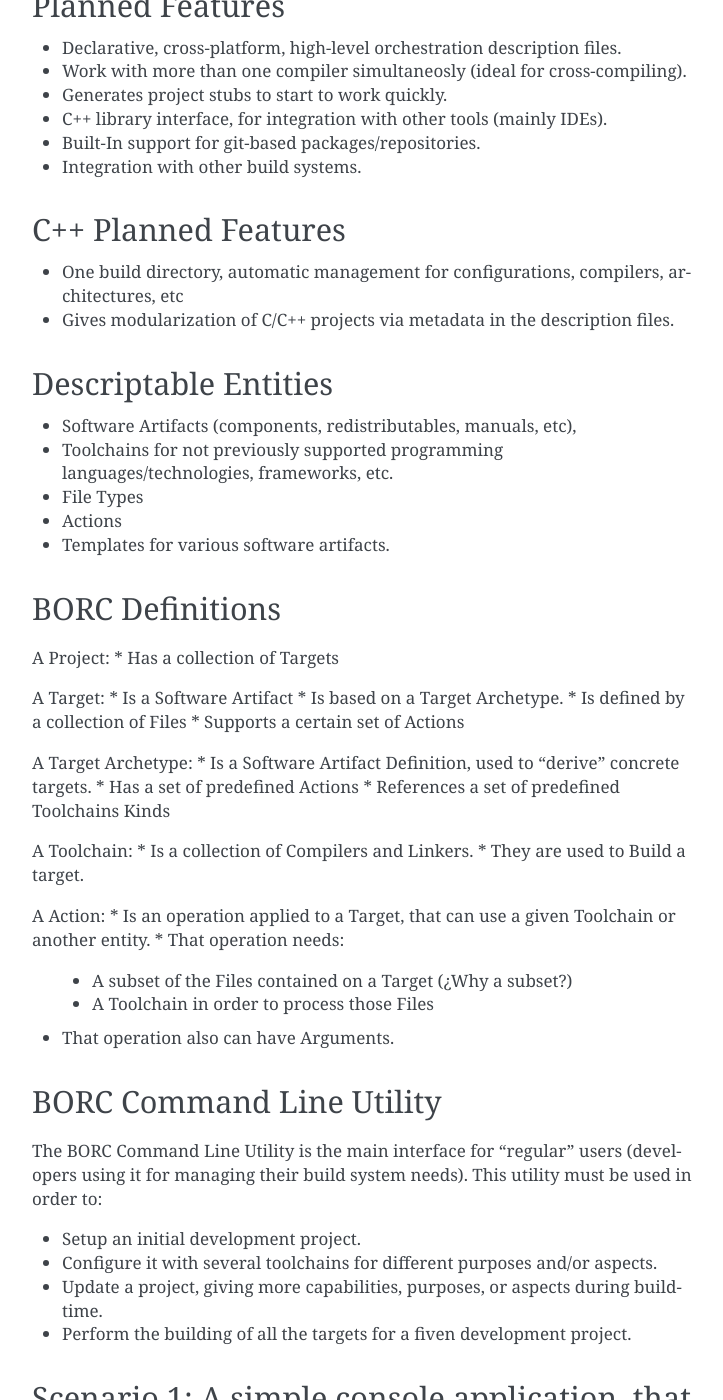
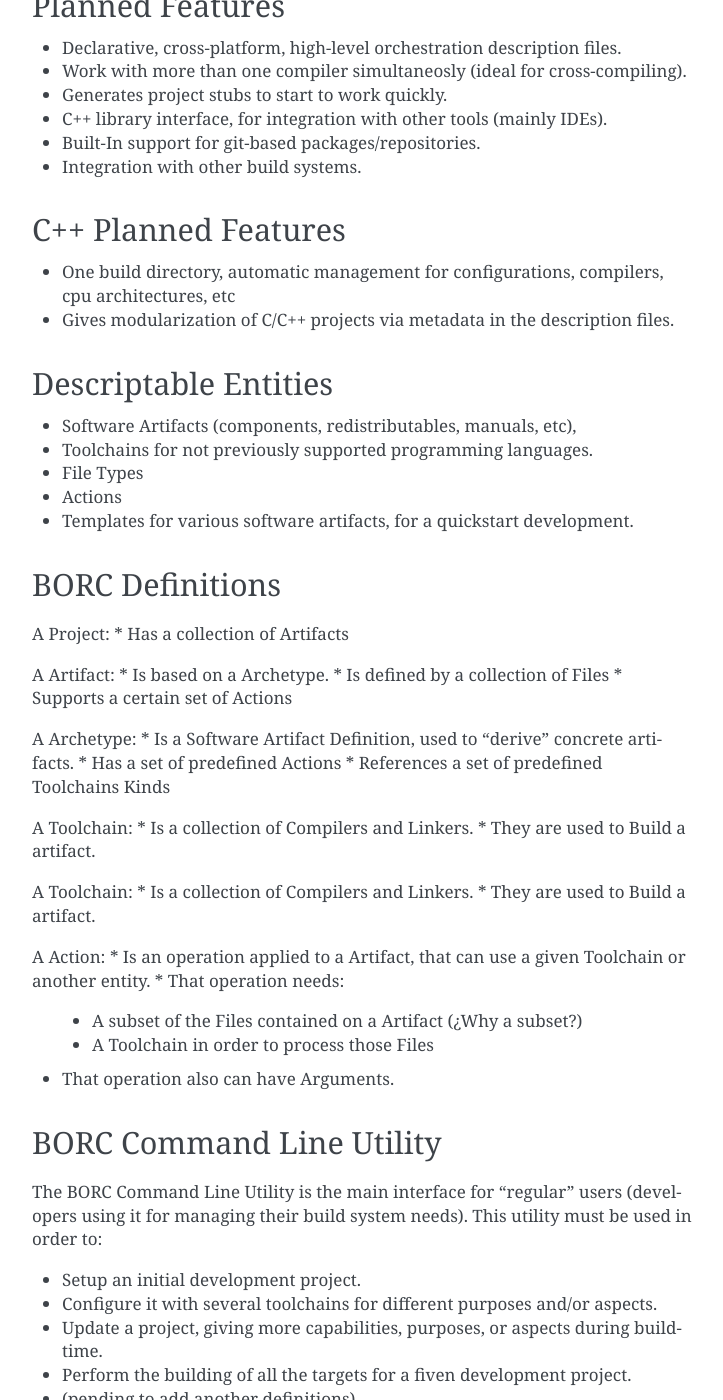
Before and after one commit to fapablazacl-old/borc-deprecated, a Sphinx documentation site: the page built from docs/source/index.rst, in a window 1280 px wide and 1400 px high, scrolled down 269 px. Shown: the whole window, without its empty margins (388-1111 px from the left). Built offline with Sphinx 7.4.7, drawn with Linux system fonts in a browser that asks for light colours; some of the changed text lies outside the part shown.

Commit message:
Updated documentation

```diff
--- a/docs/source/index.rst
+++ b/docs/source/index.rst
@@ -21,7 +21,7 @@
 C++ Planned Features
 --------------------
 
-* One build directory, automatic management for configurations, compilers, architectures, etc
+* One build directory, automatic management for configurations, compilers, cpu architectures, etc
 * Gives modularization of C/C++ projects via metadata in the description files.
 
 
@@ -29,37 +29,40 @@
 ---------------------
 
 * Software Artifacts (components, redistributables, manuals, etc),
-* Toolchains for not previously supported programming languages/technologies, frameworks, etc.
+* Toolchains for not previously supported programming languages.
 * File Types
 * Actions
-* Templates for various software artifacts.
+* Templates for various software artifacts, for a quickstart development.
 
 
 BORC Definitions
 -------------------------
 
 A Project:
-* Has a collection of Targets
+* Has a collection of Artifacts
 
-A Target:
-* Is a Software Artifact
-* Is based on a Target Archetype.
+A Artifact:
+* Is based on a Archetype.
 * Is defined by a collection of Files
 * Supports a certain set of Actions
 
-A Target Archetype:
-* Is a Software Artifact Definition, used to "derive" concrete targets.
+A Archetype:
+* Is a Software Artifact Definition, used to "derive" concrete artifacts.
 * Has a set of predefined Actions
 * References a set of predefined Toolchains Kinds
 
 A Toolchain:
 * Is a collection of Compilers and Linkers.
-* They are used to Build a target.
+* They are used to Build a artifact.
+
+A Toolchain:
+* Is a collection of Compilers and Linkers.
+* They are used to Build a artifact.
 
 A Action:
-* Is an operation applied to a Target, that can use a given Toolchain or another entity.
+* Is an operation applied to a Artifact, that can use a given Toolchain or another entity.
 * That operation needs:
-  * A subset of the Files contained on a Target (¿Why a subset?)
+  * A subset of the Files contained on a Artifact (¿Why a subset?)
   * A Toolchain in order to process those Files
 * That operation also can have Arguments.
 
@@ -74,40 +77,43 @@
 * Configure it with several toolchains for different purposes and/or aspects.
 * Update a project, giving more capabilities, purposes, or aspects during build-time.
 * Perform the building of all the targets for a fiven development project.
-
+* (pending to add another definitions)
 
 Scenario 1: A simple console application, that outputs 'HelloWorld from Sample Project!'
 ----------------------------------------------------------------------------------------
 
+$ borc --help
+  BORC Build Orchestrator 0.0.0 (GIT commit aaaaaaaaaaaaaaaa)
+
 $ borc
-  Not a valid BORC directory (no file main.borc)
+  Not a valid BORC directory (no file main.borc nor .borc directory)
+  Use 'borc init' to setup an initial project
 
 $ borc --working-directory sample-project/
-  You are on the SampleProject project, version v1.0.0.
-
-  Available Targets:
-    SampleProject (cplusplus/executable)
-    Actions:
-      build, install, clean, purge, run
-
-    Compatible Toolchains:
-      cplusplus (system clang-5.1.2)
-      asm toolchain (N/A)
+  project SampleProject project, version 1.0.0
+    artifact SampleProgram (cplusplus/executable)
 
 $ cd sample-project
+
 $ borc
   (same output as before)
 
-$ borc --target SampleProject --action build
-  Building target SampleProject (Debug, x64),  ...
+$ borc run
+  Error: there is no a default artifact. Please, select one with
+    borc --set-default-artifact artifactName
+
+$ borc --set-default-artifact SampleProgram
+
+$ borc run
+  Building artifact SampleProgram (Debug, x64)  ...
   Done.
-
-$ borc --target SampleProject --action run
   HelloWorld from Sample Project!
 
-Notes:
-  * Actions may have dependencies between them ('run' depends on 'build')
+$ borc run
+  HelloWorld from Sample Project!
 
+$ borc artifact add SampleLibrary
+  Added new artifact
 
 Scenario 2: Multimedia engine project (XE)
 -----------------------------------------------------------------------------
@@ -140,7 +146,7 @@
   * A C++ toolchain (arch: host)
   * A C++ toolchain (arch: WebAssembly, required for the Web port, optional)
   * A Python toolchain (arch: host, required for python bindings, optional)
-  * A Android SDK and NDK (arch: host, target arch: ARM/x86, required for android bindings, optional).
+  * A Android SDK and NDK (arch: host, artifact arch: ARM/x86, required for android bindings, optional).
 
 As we can see, there is plenty of choices and configuration combinations.
 
@@ -151,7 +157,6 @@
   Configuring project 'xe' ...
   Scanning targets, dependencies and requirements ...
   Cloning Git repositories ...
-
 
   Using default toolchains
     [C++] Emscripten Compiler, version 4.2.0, targeting WebAssembly, with static runtime library.
```
